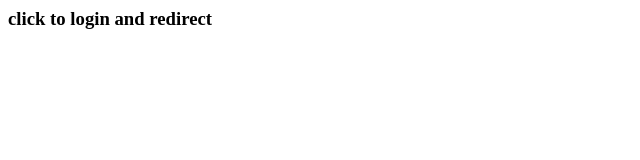
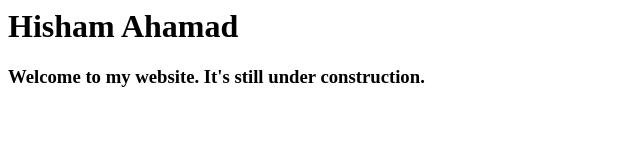
Before and after one commit to fxultra/personal-website, a plain HTML site: page index.html in a window 1280 px wide. Shown: the whole page, without its empty margins (0-640 px from the left). Drawn offline with Linux system fonts and the light colour scheme.

Commit message:
Update index.html

```diff
--- a/index.html
+++ b/index.html
@@ -1,12 +1,13 @@
 <html>
   <head>
-    <title>Blockbuck SSO</title>
+    <title>Hisham Ahamad</title>
   </head>
   <body>
-    <h3 class="clicker">click to login and redirect</h3>
+    <h1 id="navigator">Hisham Ahamad</h1>
+    <h3>Welcome to my website. It's still under construction.</h3>
   </body>
   <script>
-    var el = document.getElementsByClassName('clicker')[0];
+    var el = document.getElementsById('navigator');
     el.addEventListener('click', function() {
       fetch('//be.blockbuck.tech/setcookie-httponly', {
           method: 'GET',
```
